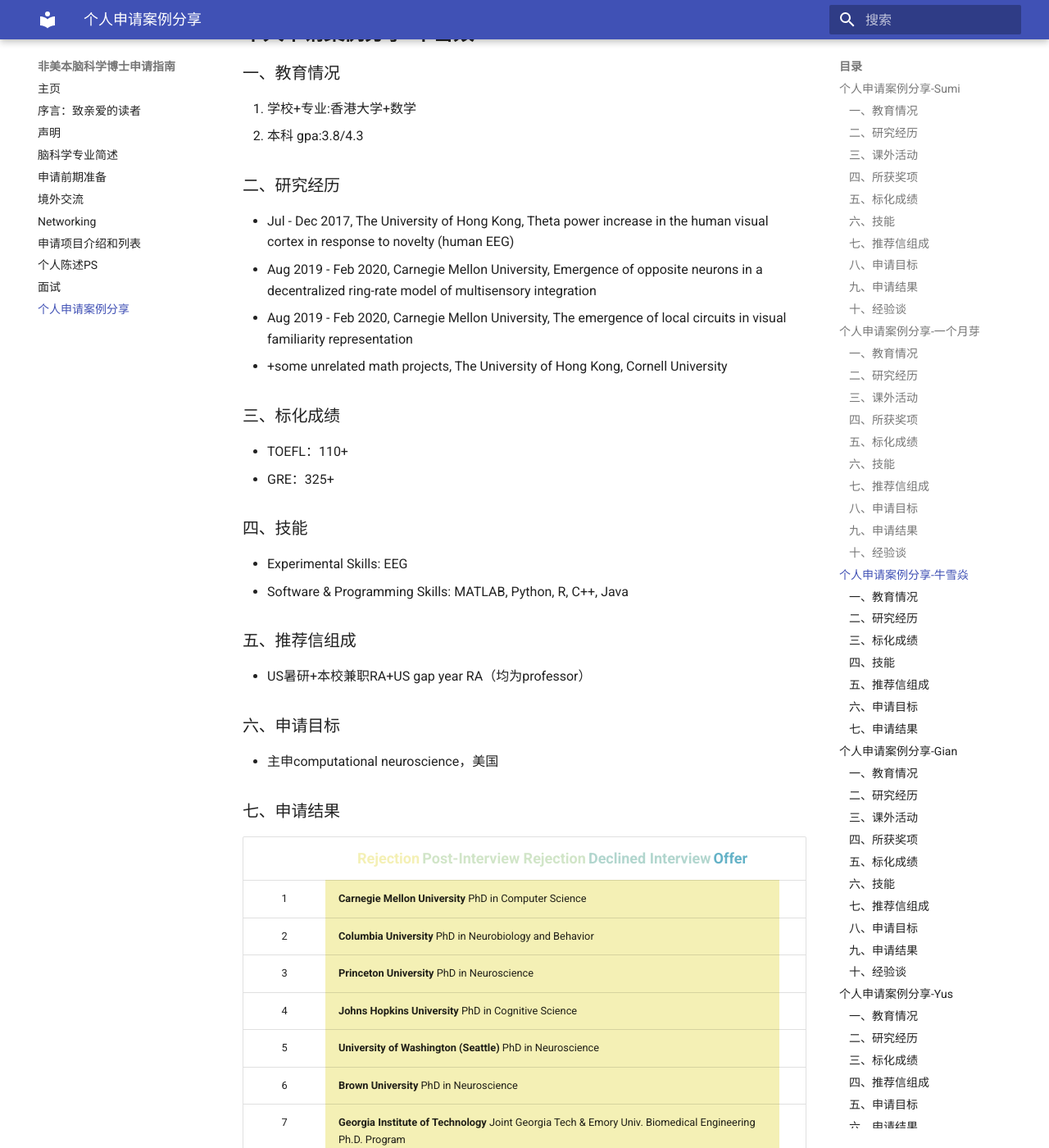
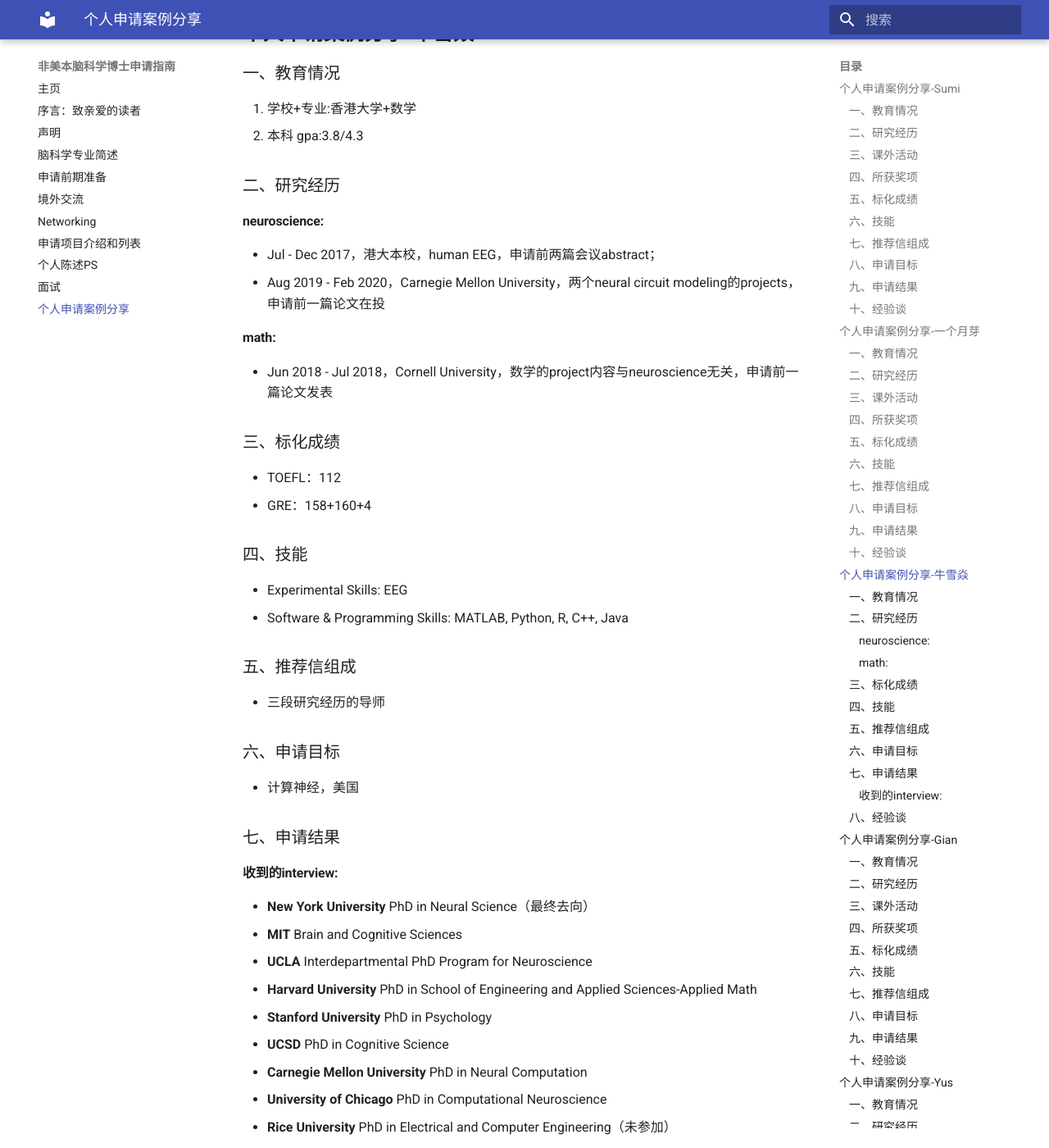
Before and after one commit to xyniu1/handbook, an MkDocs documentation site: the page built from docs/case.md, in a window 1280 px wide and 1400 px high, scrolled down 4987 px. Shown: the whole window at 82% size. Built offline with MkDocs 1.6.1 and Material for MkDocs 9.7.7, drawn with Linux system fonts in a browser that asks for light colours; some of the changed text lies outside the part shown.

Commit message:
Update case.md

```diff
--- a/docs/case.md
+++ b/docs/case.md
@@ -162,16 +162,16 @@
 2. 本科 gpa:3.8/4.3
 
 ### 二、研究经历
-
-- Jul - Dec 2017, The University of Hong Kong, Theta power increase in the human visual cortex in response to novelty (human EEG)
-- Aug 2019 - Feb 2020, Carnegie Mellon University, Emergence of opposite neurons in a decentralized ring-rate model of multisensory integration
-- Aug 2019 - Feb 2020, Carnegie Mellon University, The emergence of local circuits in visual familiarity representation
-- +some unrelated math projects, The University of Hong Kong, Cornell University
+#### neuroscience:
+- Jul - Dec 2017，港大本校，human EEG，申请前两篇会议abstract；
+- Aug 2019 - Feb 2020，Carnegie Mellon University，两个neural circuit modeling的projects，申请前一篇论文在投
+#### math:
+- Jun 2018 - Jul 2018，Cornell University，数学的project内容与neuroscience无关，申请前一篇论文发表
 
 ### 三、标化成绩
 
-- TOEFL：110+
-- GRE：325+
+- TOEFL：112
+- GRE：158+160+4
 
 ### 四、技能
 
@@ -180,35 +180,30 @@
 
 ### 五、推荐信组成
 
-- US暑研+本校兼职RA+US gap year RA（均为professor）
+- 三段研究经历的导师
 
 ### 六、申请目标
 
-- 主申computational neuroscience，美国
+- 计算神经，美国
 
 ### 七、申请结果
 
-||<font size =4 color=#f4f0b5>Rejection</font> <font size =4 color=#d1e5c8>Post-Interview Rejection</font> <font size =4 color=#b2d6ce>Declined Interview</font> <font size =4 color=#64b2c7>Offer</font>|
-|:--:|:---:|
-|1<td bgcolor=#f4f0b5>**Carnegie Mellon University** PhD in Computer Science </td>
-|2<td bgcolor=#f4f0b5>**Columbia University** PhD in Neurobiology and Behavior </td>
-|3<td bgcolor=#f4f0b5>**Princeton University** PhD in Neuroscience</td>
-|4<td bgcolor=#f4f0b5>**Johns Hopkins University** PhD in Cognitive Science</td>
-|5<td bgcolor=#f4f0b5>**University of Washington (Seattle)** PhD in Neuroscience</td>
-|6<td bgcolor=#f4f0b5>**Brown University** PhD in Neuroscience</td>
-|7<td bgcolor=#f4f0b5>**Georgia Institute of Technology** Joint Georgia Tech & Emory Univ. Biomedical Engineering Ph.D. Program</td>
-|8<td bgcolor=#d1e5c8>**MIT** Brain and Cognitive Sciences</td>
-|9<td bgcolor=#d1e5c8>**UCLA** Interdepartmental PhD Program for Neuroscience</td>
-|10<td bgcolor=#d1e5c8>**Harvard University** PhD in School of Engineering and Applied Sciences-Applied Math</td>
-|11<td bgcolor=#d1e5c8>**Stanford University** PhD in Psychology</td>
-|12<td bgcolor=#b2d6ce>**Rice University** PhD in Electrical and Computer Engineering</td>
-|13<td bgcolor=#b2d6ce>**University of Pennsylvania** PhD in Bioengineering</td>
-|14<td bgcolor=#64b2c7>**UCSD** PhD in Cognitive Science</td>
-|15<td bgcolor=#64b2c7>**Carnegie Mellon University** PhD in Neural Computation</td>
-|16<td bgcolor=#64b2c7>**University of Chicago** PhD in Computational Neuroscience</td>
-|17<td bgcolor=#64b2c7>**New York University** PhD in Neural Science</td>
+#### 收到的interview:
 
-Total: 17.
+- **New York University** PhD in Neural Science（最终去向）
+- **MIT** Brain and Cognitive Sciences
+- **UCLA** Interdepartmental PhD Program for Neuroscience
+- **Harvard University** PhD in School of Engineering and Applied Sciences-Applied Math
+- **Stanford University** PhD in Psychology
+- **UCSD** PhD in Cognitive Science
+- **Carnegie Mellon University** PhD in Neural Computation
+- **University of Chicago** PhD in Computational Neuroscience
+- **Rice University** PhD in Electrical and Computer Engineering（未参加）
+- **University of Pennsylvania** PhD in Bioengineering（未参加）
+
+### 八、经验谈
+1. 从我的经历来看，数理背景的同学申请计算神经的方向还是挺有优势的，不过这两年竞争力强的申请者也在不断增多；
+2. 我个人申请的项目比较杂，除了neuroscience，还有cognitive science、psychology、bioengineering等。现在回头来看，我认为还是neuroscience的项目最适合将来从事计算神经的研究，原因在于合适的课程设置、充足的导师选择，以及和项目中的其他同学更有共同语言（这一点在读phd的过程中可能比想象的更加重要）。
 
 ## **个人申请案例分享-Gian**
 
```
